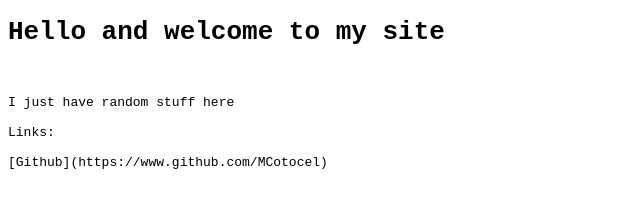
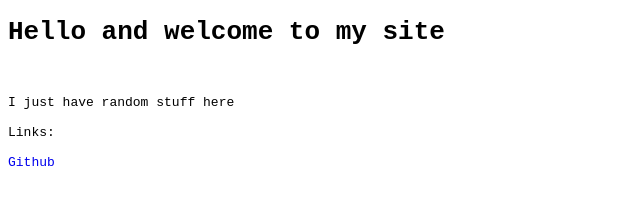
Before and after one commit to MCotocel/mcotocel.github.io, a plain HTML site: page index.html in a window 1280 px wide. Shown: the whole page, without its empty margins (0-640 px from the left). Drawn offline with Linux system fonts and the light colour scheme.

Commit message:
Updated CSS and HTML

```diff
--- a/index.html
+++ b/index.html
@@ -9,7 +9,7 @@
 
       Links:
 
-      [Github](https://www.github.com/MCotocel)
+      <a href="https://www.github.com/MCotocel">Github</a>
     </body>
   </head>
 </html>
--- a/styles.css
+++ b/styles.css
@@ -2,3 +2,11 @@
     font-family: monospace;
     white-space: pre-line;
 }
+
+a:link, a:visited, a:active {
+  text-decoration: none;
+}
+
+a:hover {
+  text-decoration: underline;
+}
```
